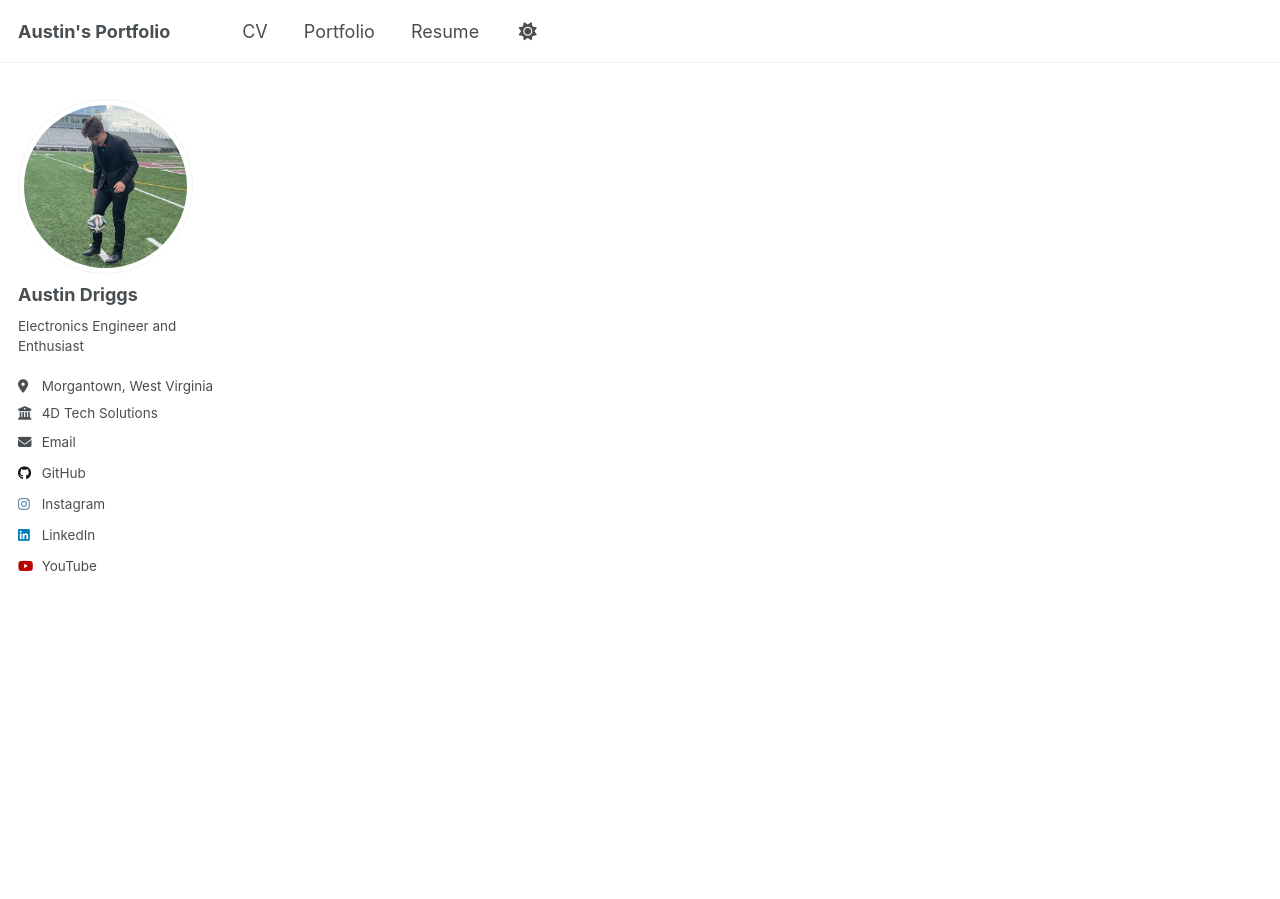
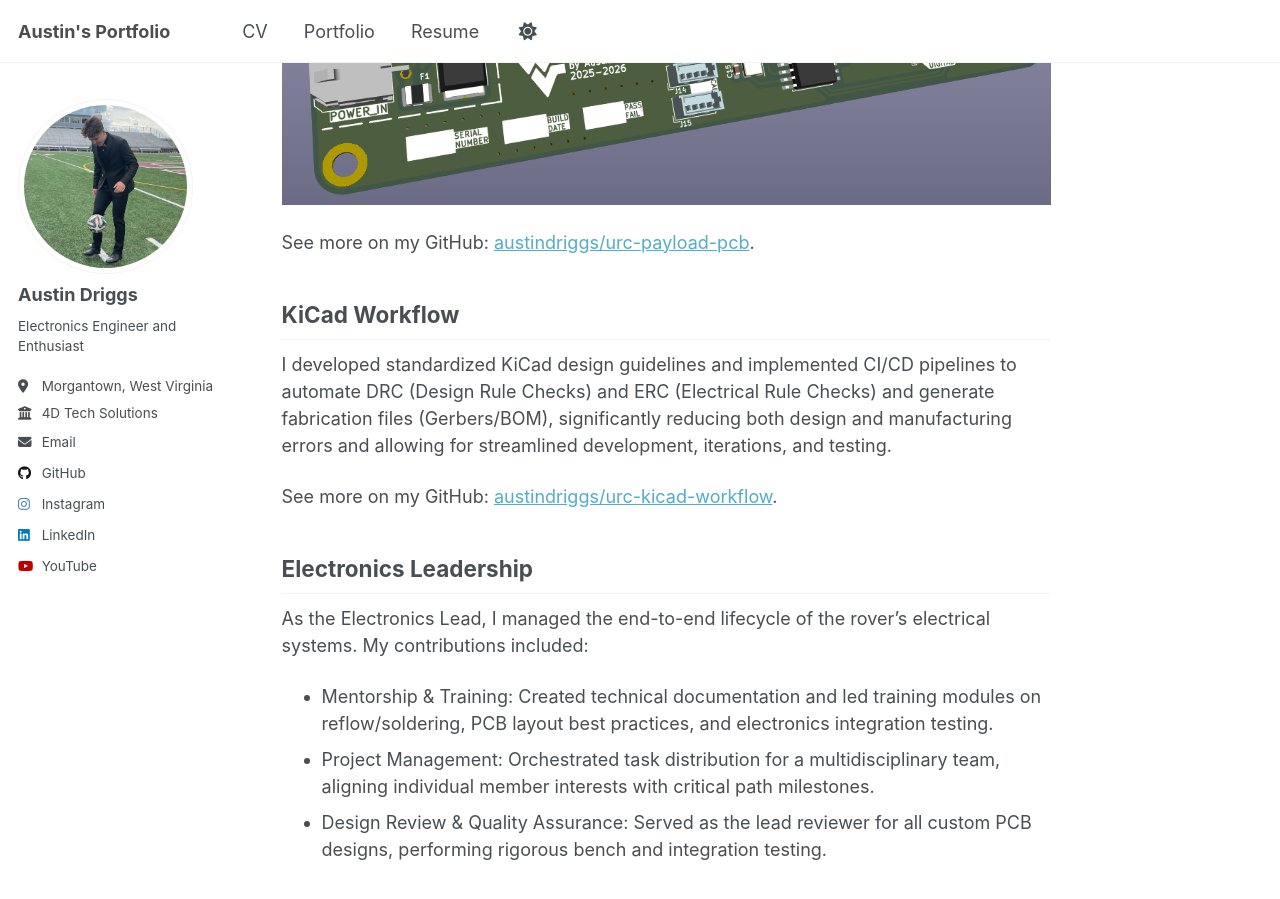
Before and after one commit to austindriggs/austindriggs.github.io, a Jekyll site: the page built from _portfolio/urc.md, in a window 1280 px wide and 900 px high, scrolled down 1691 px. Built offline with Jekyll 4.4.1, drawn with Linux system fonts in a browser that asks for light colours; a script that is not in the unit is left out; some of the changed text lies outside the part shown.

Commit message:
updated urc

```diff
--- a/_portfolio/urc.md
+++ b/_portfolio/urc.md
@@ -6,12 +6,42 @@ collection: portfolio
 
 ---
 
-I am the Electronics Lead at WVU for Mars Society’s University Rover Challenge (URC).
+I was the Electronics Lead at WVU for [Mars Society’s University Rover Challenge (URC)](https://urc.marssociety.org/home).
+
+## What is URC?
+
+The University Rover Challenge (URC) is a robotics competition held annually in Utah where college teams design and build the next generation of Mars rovers.
+
+The rover must complete four distinct tasks:
+1. Science: Collecting and analyzing soil samples for signs of extinct or extant life.
+2. Equipment Servicing: Operating valves, switches, and connectors on a mock lander.
+3. Extreme Retrieval: Navigating treacherous terrain to deliver tools to astronauts.
+4. Autonomous Navigation: Traversing desert waypoints using only GPS, IMU, and computer vision.
+
+The 2026 rover that I helped contribute to is pictured below:
+
+![URC Rover](/images/urc-rover.png)
+
 
 ## Payload PCB
 
-I designed an all-purpose control and interface board designed to manage mission-critical sensors and electronics.
+I designed an all-purpose control and interface board to manage mission-critical sensors and electronics.
 
 ![URC Payload PCB](/images/urc-payload-pcb.png)
 
 See more on my GitHub: [austindriggs/urc-payload-pcb](https://github.com/austindriggs/urc-payload-pcb/).
+
+
+## KiCad Workflow
+
+I developed standardized KiCad design guidelines and implemented CI/CD pipelines to automate DRC (Design Rule Checks) and ERC (Electrical Rule Checks) and generate fabrication files (Gerbers/BOM), significantly reducing both design and manufacturing errors and allowing for streamlined development, iterations, and testing.
+
+See more on my GitHub: [austindriggs/urc-kicad-workflow](https://github.com/austindriggs/urc-kicad-workflow/).
+
+
+## Electronics Leadership
+
+As the Electronics Lead, I managed the end-to-end lifecycle of the rover’s electrical systems. My contributions included:
+- Mentorship & Training: Created technical documentation and led training modules on reflow/soldering, PCB layout best practices, and electronics integration testing.
+- Project Management: Orchestrated task distribution for a multidisciplinary team, aligning individual member interests with critical path milestones.
+- Design Review & Quality Assurance: Served as the lead reviewer for all custom PCB designs, performing rigorous bench and integration testing.
```
Also changed, not shown: images/urc-rover.png (added).
